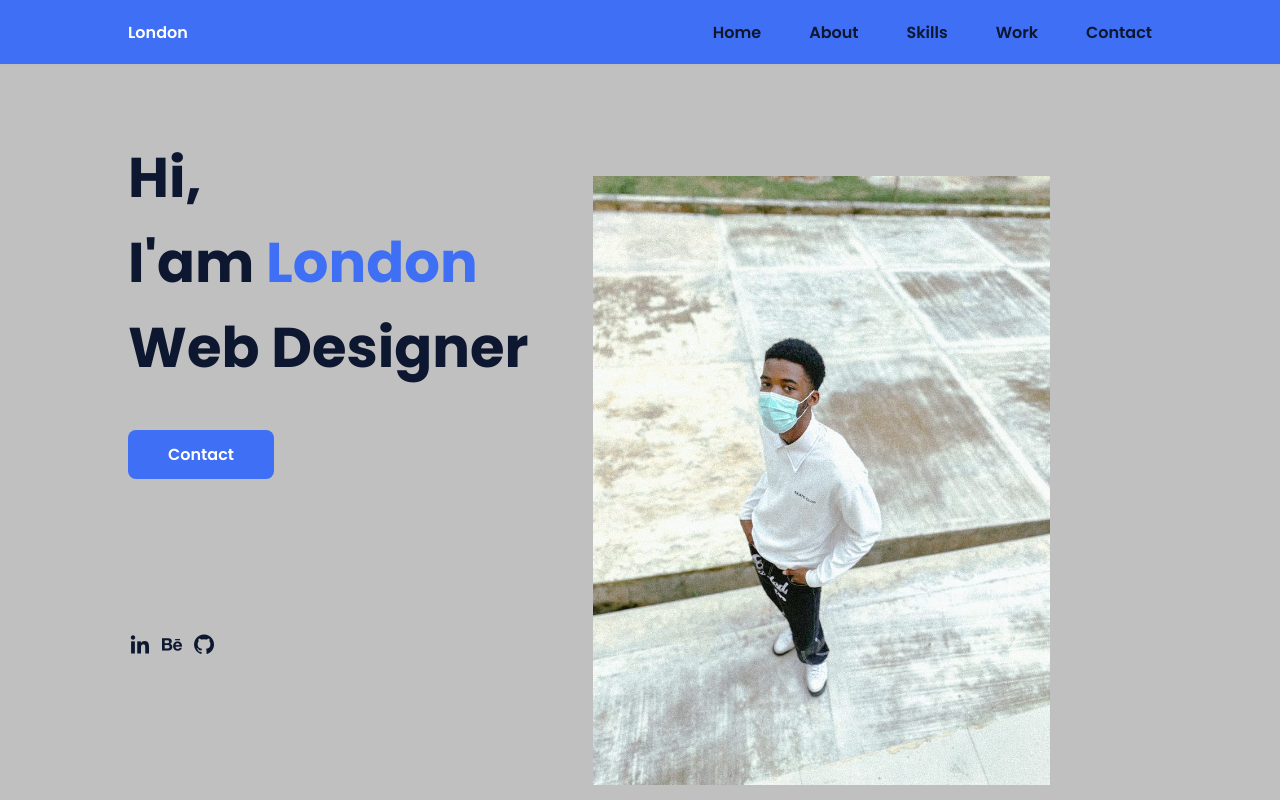
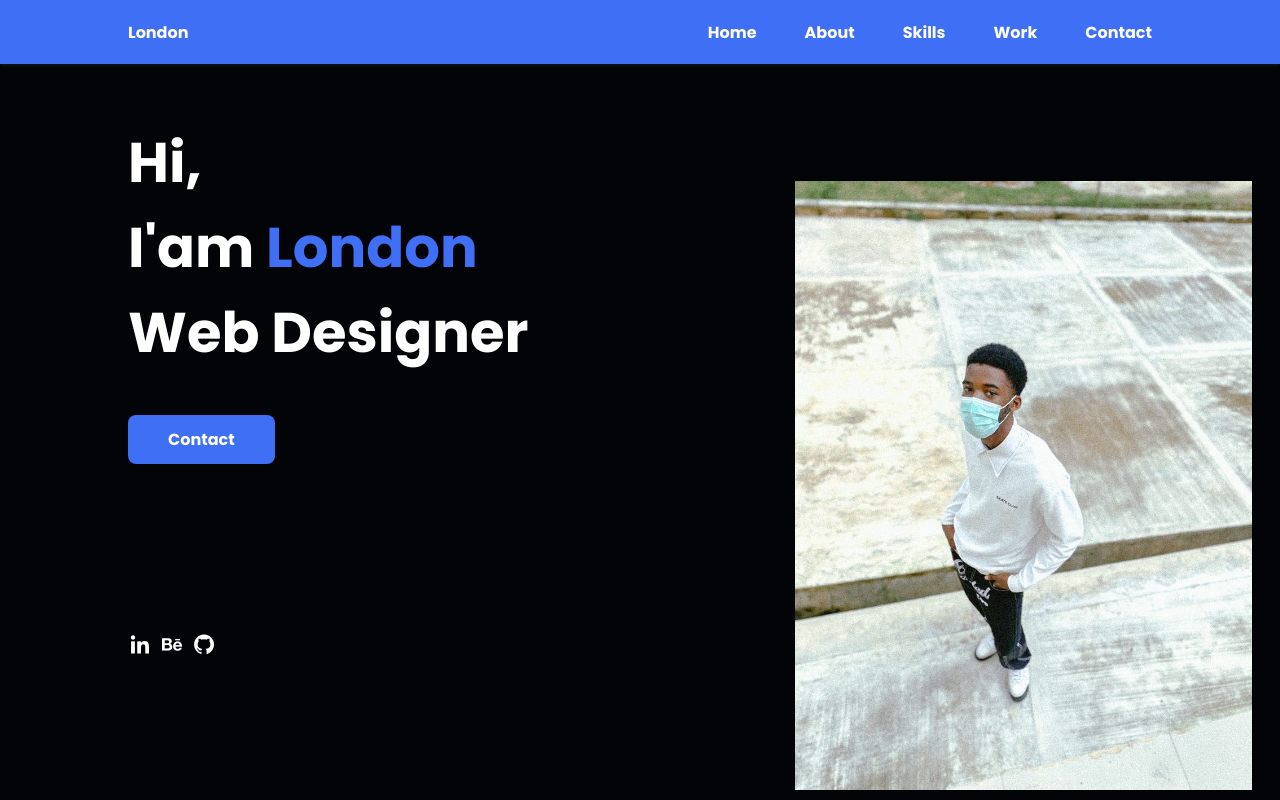
Before and after one commit to london-gif/main, a plain HTML site: page index.html in a window 1280 px wide. Shown: the top 800 px of the page. Drawn offline with nearby package versions, Linux system fonts and the light colour scheme; files whose address does not match are found by name.

Commit message:
added all

```diff
--- a/index.html
+++ b/index.html
@@ -36,6 +36,7 @@
         </header>
 
         <main class="l-main">
+            <div class="back_1">
 
             <section class="home bd-grid" id="home">
                 <div class="home__data">
@@ -54,6 +55,7 @@
                     <img src="assets/myimage3.jpeg" alt="" class="myimage">
                 </div>
             </section>
+            </div>
 
             <section class="about section " id="about">
                 <h2 class="section-title">About</h2>
@@ -68,7 +70,7 @@
                         <p class="about__text">A software developer with a passion for innovative solutions, I bring 5 years of experience in crafting scalable, efficient, and user-friendly applications.</p>
                         <br>
                         <br>
-                        <h2>Eduction</h2>
+                        <h2>Education</h2>
                         <p>Front-end Developer at 3ges Global Connections
                             <br>
                             - Developed responsive, user-centric web interfaces utilizing modern technologies
@@ -82,6 +84,7 @@
 
 
             <section class="skills section" id="skills">
+                <div class="back_1">
                 <h2 class="section-title">Skills</h2>
 
                 <div class="skills__container bd-grid">
@@ -143,6 +146,7 @@
                         <img src="assets/img/work3.jpg" alt="" class="skills__img">
                     </div>
                 </div>
+                </div>
             </section>
 
 
@@ -164,6 +168,7 @@
 
 
             <section class="contact section" id="contact">
+                <div class="back_1">
                 <h2 class="section-title">Contact</h2>
 
                 <div class="contact__container bd-grid">
@@ -173,6 +178,7 @@
                         <textarea name="" id="" cols="0" rows="10" class="contact__input"></textarea>
                         <input type="button" value="submit" class="contact__button button">
                     </form>
+                </div>
                 </div>
             </section>
         </main>
--- a/styles.css
+++ b/styles.css
@@ -3,11 +3,14 @@
 
 :root {
   --header-height: 3rem;
-  --font-semi: 600;
+  --font-semi: 800;
 
   --hue-color: 224;
   --first-color: hsl(var(--hue-color), 89%, 60%);
-  --second-color: hsl(var(--hue-color), 56%, 12%);
+  --second-color: #fff;
+  --secondary-color: hsl(var(--hue-color), 36%, 2%);
+  /* --las-color: hsl(var(--hue-color), 36%, 2%); */
+
 
   --body-font: "Poppins", sans-serif;
   --big-font-size: 2rem;
@@ -70,6 +73,7 @@ img {
 }
 
 
+
 .section-title {
   position: relative;
   font-size: var(--h2-font-size);
@@ -129,7 +133,7 @@ img {
     width: 80%;
     height: 100%;
     padding: 2rem;
-    background-color: var(--second-color);
+    background-color: var(--secondary-color);
     transition: 0.5s;
   }
 }
@@ -150,7 +154,7 @@ img {
   height: 0.18rem;
   left: 0;
   top: 2rem;
-  background-color: var(--first-color);
+  background-color: var(--secondary-color);
 }
 .nav__logo {
   color: white;
@@ -161,7 +165,10 @@ img {
   cursor: pointer;
   margin-right: 20px;
 }
-
+/* .l-main{
+  background-color: black;
+  color: #fff;
+} */
 
 .active-link::after {
   position: absolute;
@@ -184,8 +191,13 @@ img {
   row-gap: 5rem;
   padding: 4rem 0 5rem;
 }
+.back_1{
+width: 100%;
+background-color: var(--secondary-color);
+}
 .home__data {
   align-self: center;
+  margin-bottom: 30px;
 }
 .home__title {
   font-size: var(--big-font-size);
@@ -196,7 +208,7 @@ img {
 }
 .home__social {
   display: flex;
-  flex-direction: column;
+  flex-direction: row;
 }
 .home__social-icon {
   width: max-content;
@@ -209,10 +221,16 @@ img {
 }
 .home__img {
   position: absolute;
-  right: 0;
+  right: 0px;
   bottom: 0;
-  width: 295px;
-  border-radius: 50%;
+  width: 240px;
+}
+.myimage {
+  position: relative;
+  margin-bottom: 10px;
+  right: 0px;
+  bottom: 0;
+  border-radius: 50px;
 }
 
 
@@ -233,6 +251,7 @@ img {
 .about__container {
   row-gap: 2rem;
   text-align: center;
+  color: var(--secondary-color);
 }
 .about__subtitle {
   margin-bottom: var(--mb-2);
@@ -339,8 +358,8 @@ img {
 
 
 .footer {
-  background-color: var(--second-color);
-  color: #fff;
+  background-color: var(--first-color);
+  color: var(--secondary-color);
   text-align: center;
   font-weight: var(--font-semi);
   padding: 2rem 0;
@@ -412,7 +431,11 @@ only screen and (min-width: 480px){
   }
   .home__img{
     width: 457px;
-    bottom: 15px;
+  }
+  .myimage{
+    margin-left: 100px;
+    margin-top: 10%;
+    border-radius: 0;
   }
   .about__container, .skills__container{
     grid-template-columns: repeat(2,1fr);
@@ -441,9 +464,10 @@ only screen and (min-width: 480px){
     margin-left: auto;
     margin-right: auto;
   }
-  .home__img{
+  /* .home__img{
     right: 10%;
-  }
+    margin-top: 200px;
+  } */
 
 }
 
```
Also changed, not shown: main.js (renamed from assets/main.js).
